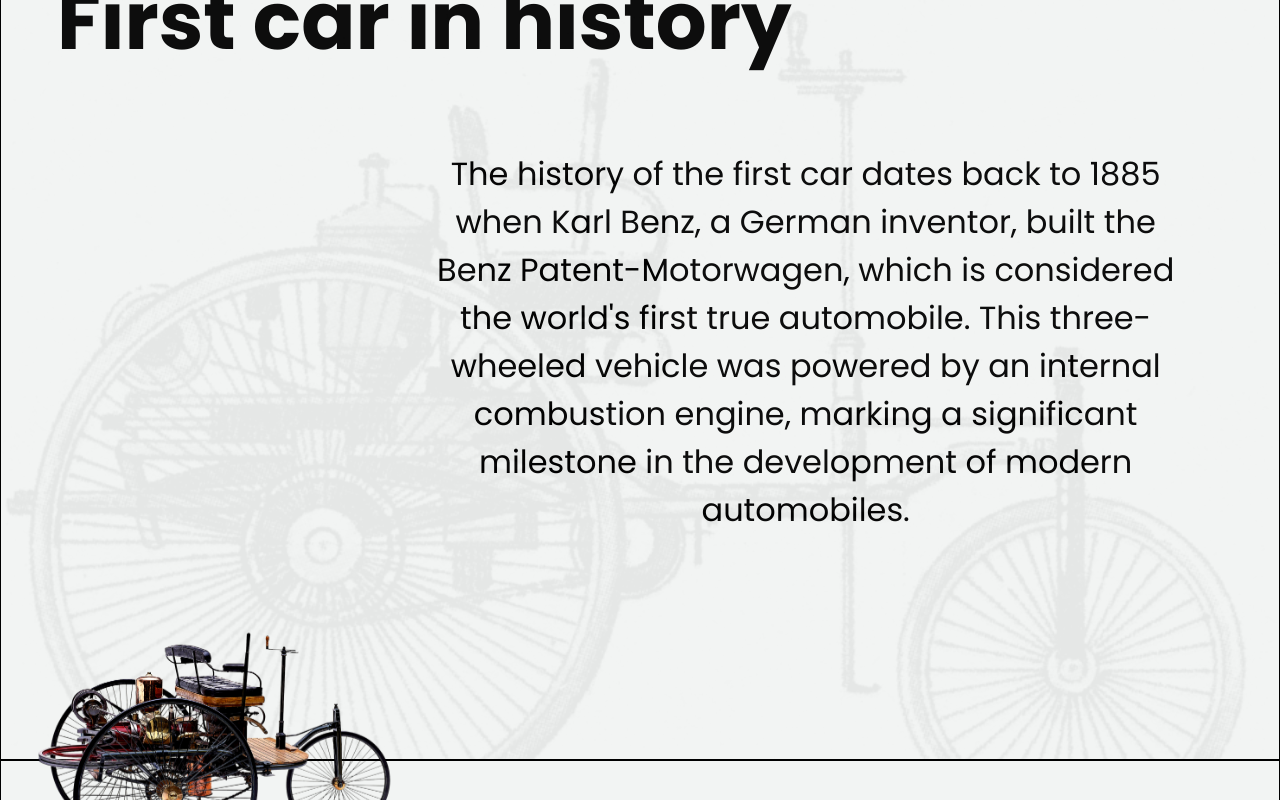
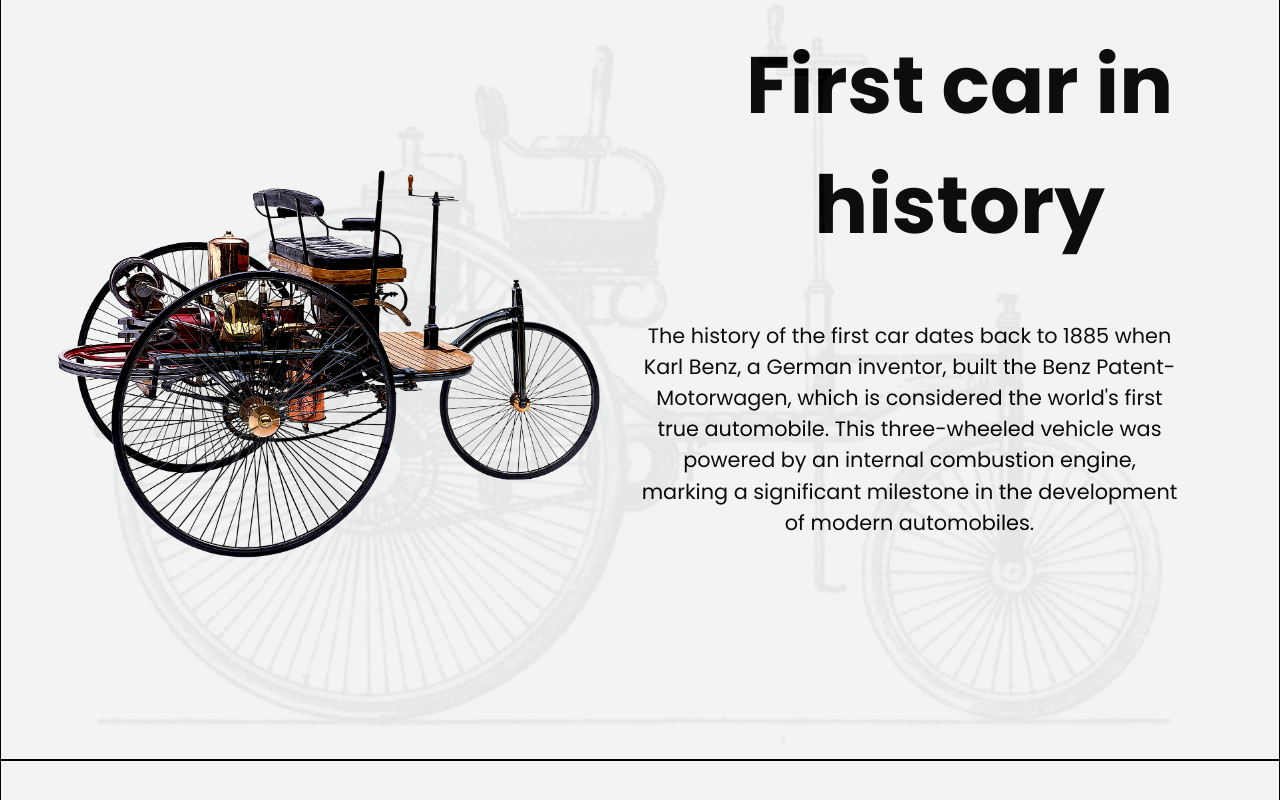
Before and after one commit to p6te/Automotive-Evolution, a React (Vite) app: page / in a window 1280 px wide. Shown: the part 840-1640 px from the top of the page. Built offline with nearby package versions, Linux system fonts and the light colour scheme.

Commit message:
improve layout

```diff
--- a/src/components/common.ts
+++ b/src/components/common.ts
@@ -10,7 +10,7 @@
   scroll-snap-align: center;
   background-color: ${(props) => props.theme.background};
   transition: all 0.3s ease;
-  height: 100vh;
+  min-height: 100vh;
 
   & .gallery {
     margin: auto 0;
--- a/src/components/sections/Section2/index.tsx
+++ b/src/components/sections/Section2/index.tsx
@@ -1,29 +1,33 @@
 import { SectionContainer } from "src/components/common";
 import { sectionIds } from "src/constants/sectionIds";
-import { Container, StyledText, SectionTitle, StyledImg } from "./styled";
+import {
+  Container,
+  StyledText,
+  SectionTitle,
+  StyledImg,
+  RightSide,
+  LeftSide,
+} from "./styled";
 import car2 from "src/assets/images/car2.png";
 
 const Section2 = () => {
   return (
     <SectionContainer id={sectionIds.section2}>
       <Container>
-        <SectionTitle>First car in history</SectionTitle>
+        <LeftSide>
+          <StyledImg src={car2} alt="car-image" />
+        </LeftSide>
+        <RightSide>
+          <SectionTitle>First car in history</SectionTitle>
 
-        <StyledImg src={car2} alt="car-image" />
-        <StyledText>
-          The history of the first car dates back to 1885 when Karl Benz, a
-          German inventor, built the Benz Patent-Motorwagen, which is considered
-          the world's first true automobile. This three-wheeled vehicle was
-          powered by an internal combustion engine, marking a significant
-          milestone in the development of modern automobiles.
-        </StyledText>
-
-        {/* <StyledText>
-          Lorem ipsum dolor sit, amet consectetur adipisicing elit. Perferendis
-          quae voluptatibus libero blanditiis, totam sint ipsum accusamus
-          asperiores voluptate impedit? Alias blanditiis excepturi ipsa
-          necessitatibus omnis assumenda asperiores nesciunt repellendus.
-        </StyledText> */}
+          <StyledText>
+            The history of the first car dates back to 1885 when Karl Benz, a
+            German inventor, built the Benz Patent-Motorwagen, which is
+            considered the world's first true automobile. This three-wheeled
+            vehicle was powered by an internal combustion engine, marking a
+            significant milestone in the development of modern automobiles.
+          </StyledText>
+        </RightSide>
       </Container>
     </SectionContainer>
   );
--- a/src/components/sections/Section2/styled.ts
+++ b/src/components/sections/Section2/styled.ts
@@ -1,19 +1,11 @@
 import styled from "styled-components";
 
 export const Container = styled.div`
-  display: grid;
+  display: flex;
   position: relative;
 
-  grid-template-areas:
-    " sec1 sec1 ."
-    ". sec2 sec2"
-    "sec3 . . ";
-  grid-template-columns: 1fr 1fr 1fr;
-  grid-template-rows: 1fr 1fr 1fr;
-  grid-gap: 1rem;
-
   &:before {
-    content: " ";
+    content: "";
     display: block;
     position: absolute;
     left: 0;
@@ -24,28 +16,43 @@
     background-image: url("src/assets/images/blueprint1.jpg");
     background-repeat: no-repeat;
     background-position: 50% 0;
-    background-size: cover;
+    background-size: contain;
   }
 `;
 
 export const SectionTitle = styled.h2`
   font-size: 5rem;
-  grid-area: sec1;
+  flex-shrink: 2;
+  margin-top: 10%;
 `;
 
 export const StyledText = styled.h5`
-  font-size: 2rem;
+  font-size: 1.3rem;
   font-weight: 500;
-  grid-area: sec2;
-
   margin-right: 100px;
+  flex-shrink: 1;
 `;
 
 export const StyledImg = styled.img`
-  grid-area: sec3;
-  width: min-content;
-  position: relative;
+  position: absolute;
+
+  max-height: 80vh;
+  margin: auto;
 
   -webkit-transform: scaleX(-1);
   transform: scaleX(-1);
 `;
+
+export const RightSide = styled.div`
+  display: flex;
+  flex: 1;
+  flex-direction: column;
+  gap: 20px;
+`;
+
+export const LeftSide = styled.div`
+  display: flex;
+  flex: 1;
+  align-items: center;
+  position: relative;
+`;
--- a/src/components/sections/Section4/slider/styled.ts
+++ b/src/components/sections/Section4/slider/styled.ts
@@ -68,7 +68,6 @@
 
   padding: 10%;
   width: 100px;
-  height: 100px;
 `;
 
 export const StyledArrowLeft = styled(motion.img)`
@@ -76,7 +75,7 @@
   border-radius: 50%;
   padding: 10%;
   width: 100px;
-  height: 100px;
+
   transform: scaleX(-1);
 `;
 
@@ -86,4 +85,5 @@
   justify-content: space-between;
   align-items: center;
   margin: auto;
+  gap: 10px;
 `;
--- a/src/index.css
+++ b/src/index.css
@@ -41,8 +41,7 @@
   &::-webkit-scrollbar {
     display: none;
   }
-  -ms-overflow-style: none;
-  scrollbar-width: none;
+  /* -ms-overflow-style: none; */
 }
 
 /* A elements that don't have a class get default styles */
```
